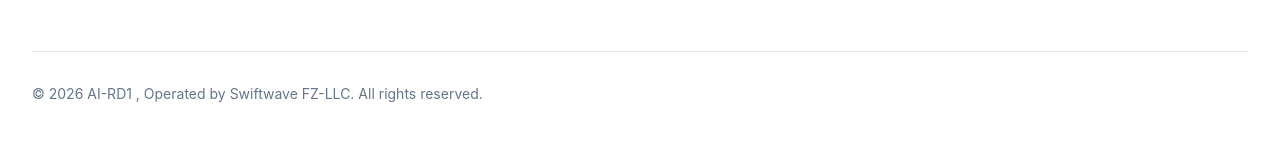
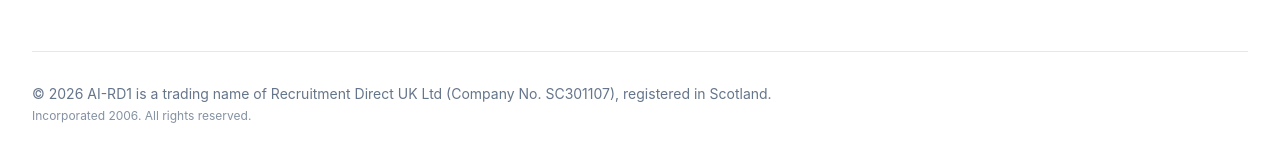
Before and after one commit to noorlight007/ai-rd1, a Next.js app: page / in a window 1280 px wide. Shown: the part 5306-5468 px from the top of the page. Built offline with nearby package versions, Linux system fonts and the light colour scheme; no server answers.

Commit message:
update the footer

```diff
--- a/src/components/Footer.tsx
+++ b/src/components/Footer.tsx
@@ -89,11 +89,18 @@
         </div>
 
         {/* Bottom Bar */}
-        <div className="mt-12 pt-8 border-t border-border flex flex-col sm:flex-row items-center justify-between gap-4">
-          <p className="text-sm text-muted-text">
-            © 2026 AI-RD1 , Operated by Swiftwave FZ-LLC. All rights reserved.
-          </p>
-
+        <div className="mt-12 pt-8 border-t border-border">
+          <div className="flex flex-col sm:flex-row items-center justify-between gap-4">
+            <div className="text-center sm:text-left">
+              <p className="text-sm text-muted-text">
+                © 2026 AI-RD1 is a trading name of Recruitment Direct UK Ltd (Company No. SC301107),
+                registered in Scotland.
+              </p>
+              <p className="text-xs text-muted-text/80 mt-1">
+                Incorporated 2006. All rights reserved.
+              </p>
+            </div>
+          </div>
         </div>
       </div>
     </footer>
```
